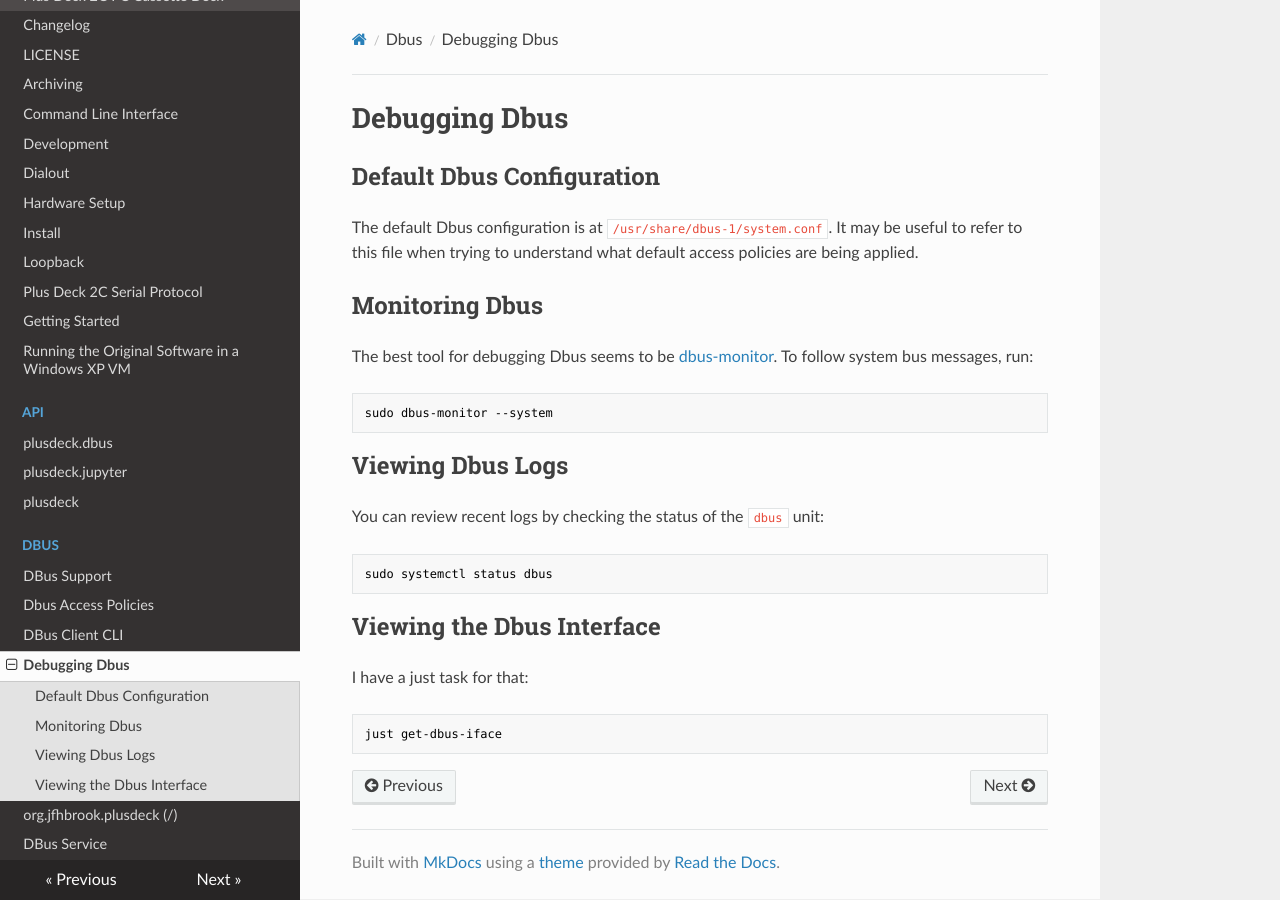
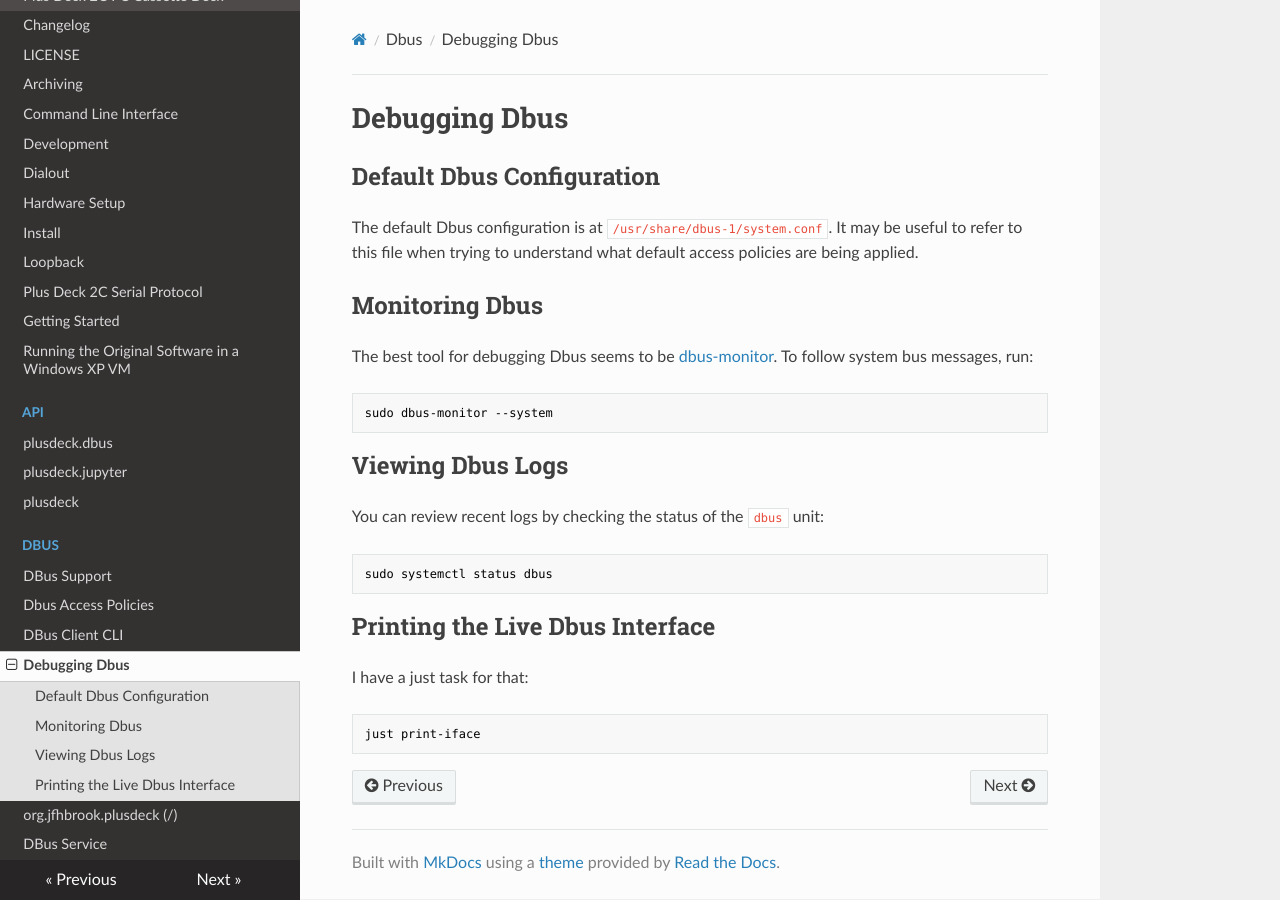
Before and after one commit to jfhbrook/plusdeck, an MkDocs documentation site: the page built from docs/dbus/debugging.md, in a window 1280 px wide. Built offline with MkDocs 1.6.1, drawn with Linux system fonts in a browser that asks for light colours; nearby versions of some CDN libraries.

Commit message:
clean up get-dbus-iface script

````diff
--- a/docs/dbus/debugging.md
+++ b/docs/dbus/debugging.md
@@ -20,10 +20,10 @@ You can review recent logs by checking the status of the `dbus` unit:
 sudo systemctl status dbus
 ```
 
-## Viewing the Dbus Interface
+## Printing the Live Dbus Interface
 
 I have a just task for that:
 
 ```sh
-just get-dbus-iface
+just print-iface
 ```
````
Also changed, not shown: 2 other files.
